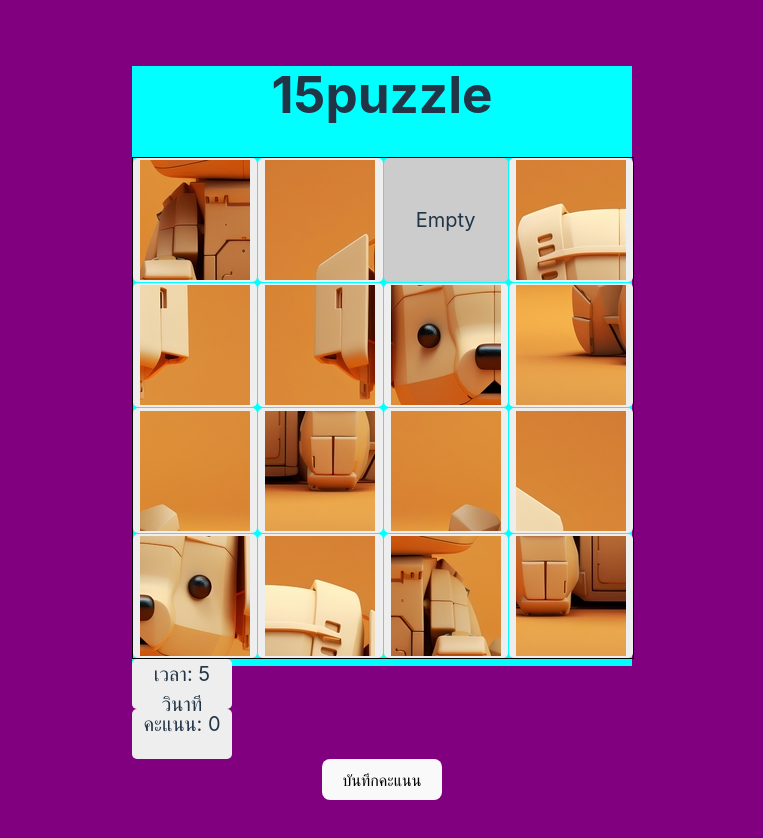
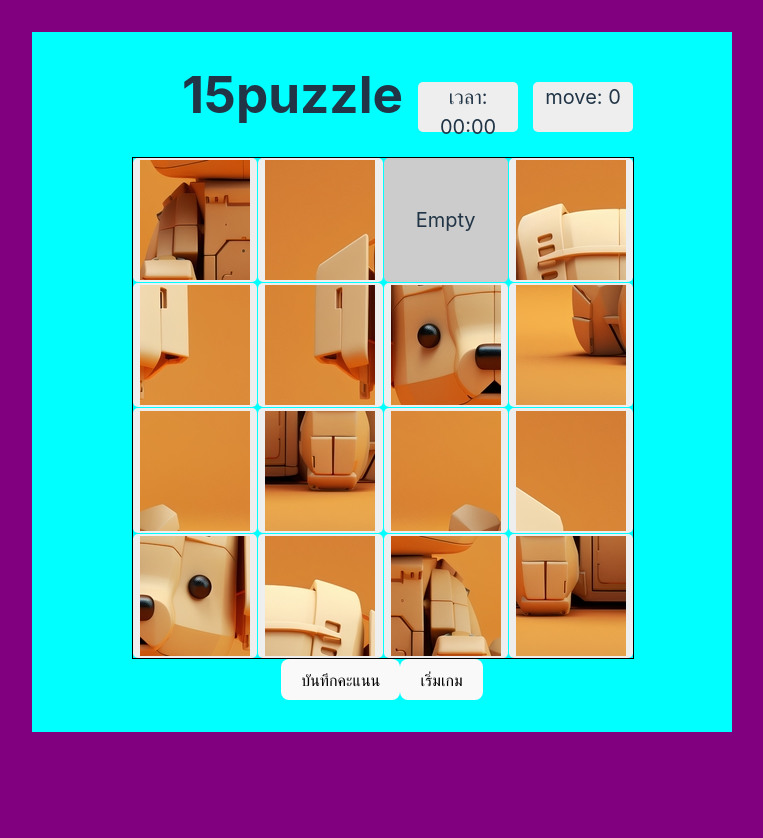
Before and after one commit to Thiraphan24/new-15-puzzle, a React (Vite) app in the folder client/: page /board in a window 1280 px wide. Shown: the top 838 px of the page, without its empty margins (258-1021 px from the left). Built offline with nearby package versions, Linux system fonts and the light colour scheme.

Commit message:
style timer

```diff
--- a/client/src/component/board.css
+++ b/client/src/component/board.css
@@ -1,6 +1,6 @@
 .App {
-  width: 500px;
-  height: 600px;
+  width: 700px;
+  height: 700px;
   margin: 0 auto;
   background-color: aqua;
 }
@@ -12,6 +12,7 @@
   width: 500px;
   height: 500px;
   border: 1px solid black;
+  margin-left: 100px;
 }
 
 .tile {
@@ -62,3 +63,24 @@
   text-align: center;
   font-size: 20px;
 }
+
+header {
+  display: flex;
+  margin-left: 150px;
+}
+
+.timer {
+  margin-top: 50px;
+  margin-left: 15px;
+}
+
+.move-sum {
+  margin-left: 15px;
+  margin-top: 50px;
+  width: 100px;
+  height: 50px;
+  border-radius: 5px;
+  background-color: #eee;
+  text-align: center;
+  font-size: 20px;
+}
--- a/client/src/component/board.jsx
+++ b/client/src/component/board.jsx
@@ -3,26 +3,27 @@ import "./board.css";
 
 const Board = () => {
   const [puzzle, setPuzzle] = useState([
-    <img src="1.jpg" />,
-    <img src="2.jpg" />,
-    <img src="3.jpg" />,
-    <img src="4.jpg" />,
-    <img src="5.jpg" />,
-    <img src="6.jpg" />,
-    <img src="7.jpg" />,
-    <img src="8.jpg" />,
-    <img src="9.jpg" />,
-    <img src="10.jpg" />,
-    <img src="11.jpg" />,
-    <img src="12.jpg" />,
-    <img src="13.jpg" />,
-    <img src="14.jpg" />,
-    <img src="15.jpg" />,
+    <img src="1.jpg" alt="1" />,
+    <img src="2.jpg" alt="2" />,
+    <img src="3.jpg" alt="3" />,
+    <img src="4.jpg" alt="4" />,
+    <img src="5.jpg" alt="5" />,
+    <img src="6.jpg" alt="6" />,
+    <img src="7.jpg" alt="7" />,
+    <img src="8.jpg" alt="8" />,
+    <img src="9.jpg" alt="9" />,
+    <img src="10.jpg" alt="10" />,
+    <img src="11.jpg" alt="11" />,
+    <img src="12.jpg" alt="12" />,
+    <img src="13.jpg" alt="13" />,
+    <img src="14.jpg" alt="14" />,
+    <img src="15.jpg" alt="15" />,
     "Empty",
   ]);
   const [time, setTime] = useState(0);
   const [score, setScore] = useState(0);
   const [rank, setRank] = useState([]);
+  const [paused, setPaused] = useState(true);
 
   // สุ่มจัดเรียงรูป
   useEffect(() => {
@@ -31,13 +32,92 @@ const Board = () => {
 
   // จับเวลา
   useEffect(() => {
-    const interval = setInterval(() => {
-      setTime((prevTime) => prevTime + 1);
-    }, 1000);
+    let interval;
+    if (!paused) {
+      interval = setInterval(() => {
+        setTime((prevTime) => prevTime + 1);
+        displayCurrentTime();
+      }, 1000);
+    }
     return () => clearInterval(interval);
-  }, []);
+  }, [paused]);
 
-  // ตรวจสอบว่าปัญหาสามารถแก้ไขได้หรือไม่
+  const startGame = () => {
+    setPaused(false);
+  };
+
+  const move = (clickedIndex) => {
+    if (paused) {
+      startGame();
+    }
+
+    const emptyIndex = puzzle.indexOf("Empty");
+
+    if (isAdjacent(emptyIndex, clickedIndex)) {
+      const updatedPuzzle = [...puzzle];
+      [updatedPuzzle[emptyIndex], updatedPuzzle[clickedIndex]] = [
+        updatedPuzzle[clickedIndex],
+        updatedPuzzle[emptyIndex],
+      ];
+
+      setPuzzle(updatedPuzzle);
+
+      if (isSolved(updatedPuzzle)) {
+        recordScore();
+      }
+    }
+  };
+
+  const isAdjacent = (index1, index2) => {
+    const rowSize = 4;
+    const areInSameRow =
+      Math.floor(index1 / rowSize) === Math.floor(index2 / rowSize);
+    const areInSameColumn = index1 % rowSize === index2 % rowSize;
+
+    return (
+      (areInSameRow && Math.abs(index1 - index2) === 1) ||
+      (areInSameColumn && Math.abs(index1 - index2) === rowSize)
+    );
+  };
+
+  const isSolved = (currentPuzzle) => {
+    for (let i = 0; i < currentPuzzle.length - 1; i++) {
+      if (currentPuzzle[i] !== i + 1) {
+        return false;
+      }
+    }
+    return true;
+  };
+
+  const recordScore = () => {
+    const newScore = time + score;
+    setScore(newScore);
+
+    setRank([
+      {
+        score: newScore,
+        time: time,
+      },
+      ...rank,
+    ]);
+  };
+
+  const shufflePuzzle = () => {
+    const shuffledPuzzle = [...puzzle].sort(() => Math.random() - 0.5);
+    if (!isSolvable(shuffledPuzzle)) {
+      shufflePuzzle();
+    } else {
+      setPuzzle(shuffledPuzzle);
+    }
+  };
+
+  const displayCurrentTime = () => {
+    const minutes = Math.floor(time / 60);
+    const seconds = time - minutes * 60;
+    // You can update the time display as needed
+    console.log(`Time: ${convert(minutes)}:${convert(seconds)}`);
+  };
+
   const isSolvable = (puzzle) => {
     const inversions = puzzle.reduce((count, curr, i) => {
       for (let j = i + 1; j < puzzle.length; j++) {
@@ -50,80 +130,16 @@ const Board = () => {
     return inversions % 2 === 0;
   };
 
-  // สุ่มจัดเรียงรูป
-  const shufflePuzzle = () => {
-    const shuffledPuzzle = [...puzzle].sort(() => Math.random() - 0.5);
-    if (!isSolvable(shuffledPuzzle)) {
-      // If the puzzle is not solvable, shuffle again
-      shufflePuzzle();
-    } else {
-      setPuzzle(shuffledPuzzle);
-    }
-  };
-
-  // ย้าย tile และตรวจสอบว่าเรียงถูกต้องหรือไม่
-  const move = (clickedIndex) => {
-    const emptyIndex = puzzle.indexOf("Empty");
-
-    // Check if the clicked tile is adjacent to the empty tile
-    if (isAdjacent(emptyIndex, clickedIndex)) {
-      const updatedPuzzle = [...puzzle];
-      [updatedPuzzle[emptyIndex], updatedPuzzle[clickedIndex]] = [
-        updatedPuzzle[clickedIndex],
-        updatedPuzzle[emptyIndex],
-      ];
-
-      setPuzzle(updatedPuzzle);
-
-      // Check if the puzzle is solved
-      if (isSolved(updatedPuzzle)) {
-        recordScore();
-      }
-    }
-  };
-
-  // ตรวจสอบว่า tile ที่ถูกคลิกอยู่ใกล้ empty หรือไม่
-  const isAdjacent = (index1, index2) => {
-    const rowSize = 4; // Adjust this based on your puzzle layout
-    const areInSameRow =
-      Math.floor(index1 / rowSize) === Math.floor(index2 / rowSize);
-    const areInSameColumn = index1 % rowSize === index2 % rowSize;
-
-    return (
-      (areInSameRow && Math.abs(index1 - index2) === 1) ||
-      (areInSameColumn && Math.abs(index1 - index2) === rowSize)
-    );
-  };
-
-  // ตรวจสอบว่าเรียงรูปถูกต้องหรือไม่
-  const isSolved = (currentPuzzle) => {
-    for (let i = 0; i < currentPuzzle.length - 1; i++) {
-      if (currentPuzzle[i] !== i + 1) {
-        return false;
-      }
-    }
-    return true;
-  };
-
-  // บันทึกคะแนน
-  const recordScore = () => {
-    const newScore = time + score;
-    setScore(newScore);
-
-    // Use spread syntax to create a new array
-    setRank([
-      {
-        score: newScore,
-        time: time,
-      },
-      ...rank,
-    ]);
-  };
+  const convert = (value) => (value < 10 ? `0${value}` : value);
 
   return (
     <div className="App">
       <header>
         <h1>15puzzle</h1>
+        <div className="timer">
+          เวลา: {convert(Math.floor(time / 60))}:{convert(time % 60)}
+        </div>
+        <div className="move-sum">move: {score}</div>
       </header>
       <div className="puzzle">
         {puzzle.map((item, index) => (
@@ -136,9 +152,9 @@ const Board = () => {
           </div>
         ))}
       </div>
-      <div className="timer">เวลา: {time} วินาที</div>
-      <div className="score">คะแนน: {score}</div>
       <button onClick={recordScore}>บันทึกคะแนน</button>
+      <button onClick={startGame}>เริ่มเกม</button>{" "}
+      {/* Add a button to start the game */}
       <ul className="rank">
         {rank.map((item, index) => (
           <li key={index}>
@@ -150,4 +166,7 @@ const Board = () => {
   );
 };
 
+// Helper function to convert single-digit minutes/seconds to double digits
+const convert = (value) => (value < 10 ? `0${value}` : value);
+
 export default Board;
```
